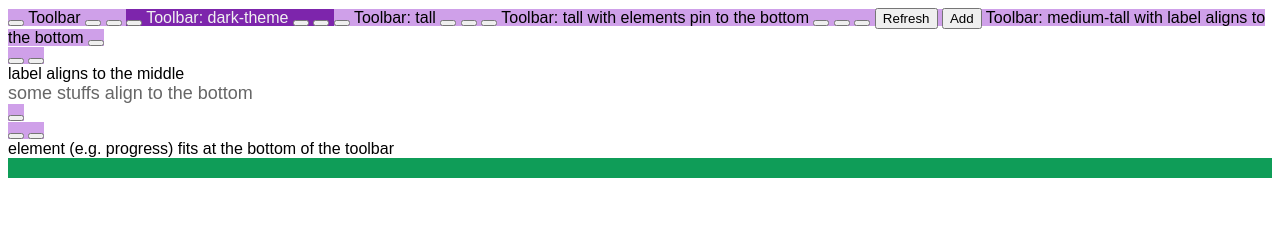
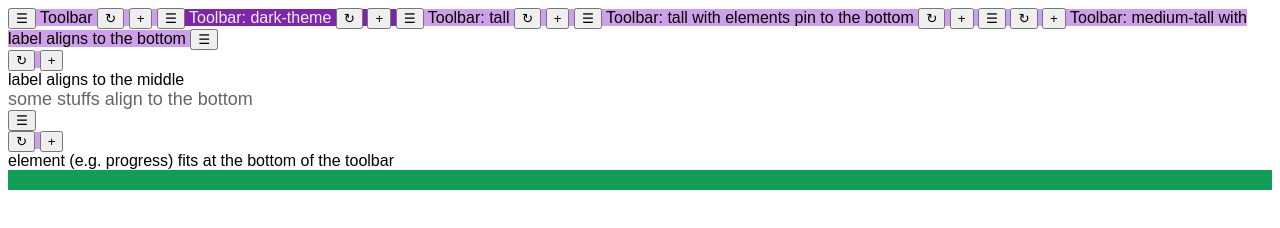
Before and after one commit to PolymerElements/paper-toolbar, a website: page demo/index.html in a window 1280 px wide. Drawn offline with Linux system fonts and the light colour scheme.

Commit message:
Add content to `<button>` to not collapse in Firefox
`<button>` elements with no content collapse to weird gray blobs in
Firefox.

```diff
--- a/demo/index.html
+++ b/demo/index.html
@@ -9,6 +9,7 @@ subject to an additional IP rights grant found at http://polymer.github.io/PATEN
 -->
 <html>
 <head>
+  <meta charset="utf-8">
   <title>Polymer/core-toolbar</title>
 
   <script src="../../webcomponentsjs/webcomponents-lite.js"></script>
@@ -42,55 +43,55 @@ subject to an additional IP rights grant found at http://polymer.github.io/PATEN
 <body>
 
   <core-toolbar>
-    <button icon="menu"></button>
+    <button icon="menu">☰</button>
     <span class="flex">Toolbar</span>
-    <button icon="refresh"></button>
-    <button icon="add"></button>
+    <button icon="refresh">↻</button>
+    <button icon="add">+</button>
   </core-toolbar>
 
   <core-toolbar class="dark-theme">
-    <button icon="menu"></button>
+    <button icon="menu">☰</button>
     <span class="flex">Toolbar: dark-theme</span>
-    <button icon="refresh"></button>
-    <button icon="add"></button>
+    <button icon="refresh">↻</button>
+    <button icon="add">+</button>
   </core-toolbar>
 
   <core-toolbar class="tall">
-    <button icon="menu"></button>
+    <button icon="menu">☰</button>
     <span class="flex">Toolbar: tall</span>
-    <button icon="refresh"></button>
-    <button icon="add"></button>
+    <button icon="refresh">↻</button>
+    <button icon="add">+</button>
   </core-toolbar>
 
   <core-toolbar class="tall">
-    <button icon="menu" class="bottom"></button>
+    <button icon="menu" class="bottom">☰</button>
     <span class="flex bottom">Toolbar: tall with elements pin to the bottom</span>
-    <button icon="refresh" class="bottom"></button>
-    <button icon="add" class="bottom"></button>
+    <button icon="refresh" class="bottom">↻</button>
+    <button icon="add" class="bottom">+</button>
   </core-toolbar>
 
   <core-toolbar class="medium-tall">
-    <button icon="menu"></button>
+    <button icon="menu">☰</button>
     <span class="flex"></span>
-    <button icon="refresh">Refresh</button>
-    <button icon="add">Add</button>
+    <button icon="refresh">↻</button>
+    <button icon="add">+</button>
     <span class="bottom">Toolbar: medium-tall with label aligns to the bottom</span>
   </core-toolbar>
 
   <core-toolbar class="tall">
-    <button icon="menu"></button>
+    <button icon="menu">☰</button>
     <div class="flex"></div>
-    <button icon="refresh"></button>
-    <button icon="add"></button>
+    <button icon="refresh">↻</button>
+    <button icon="add">+</button>
     <div class="middle">label aligns to the middle</div>
     <div class="bottom" style="color: #666; font-size: 18px;">some stuffs align to the bottom</div>
   </core-toolbar>
 
   <core-toolbar class="tall">
-    <button icon="menu"></button>
+    <button icon="menu">☰</button>
     <div class="flex"></div>
-    <button icon="refresh"></button>
-    <button icon="add"></button>
+    <button icon="refresh">↻</button>
+    <button icon="add">+</button>
     <div class="middle">element (e.g. progress) fits at the bottom of the toolbar</div>
     <div class="bottom flex" style="height: 20px; background-color: #0f9d58;"></div>
   </core-toolbar>
```
